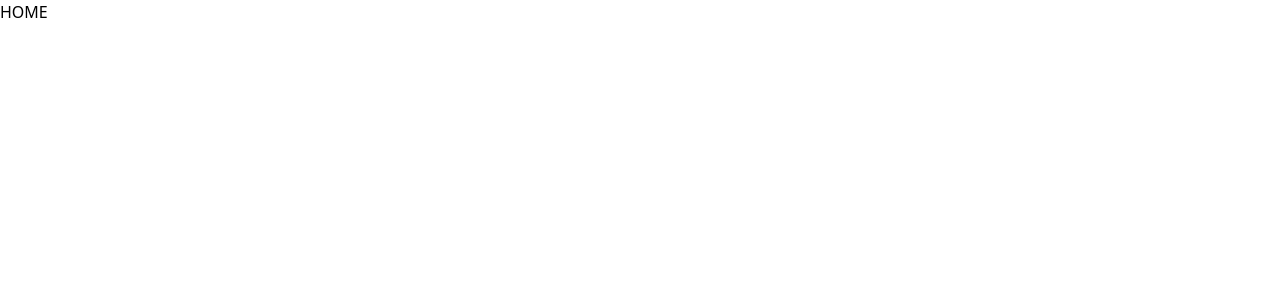
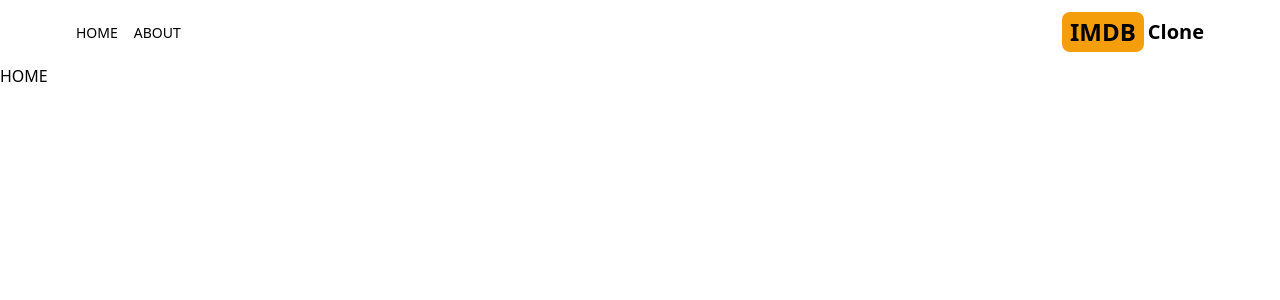
Before and after one commit to Abdisalamabdi303/Movie_Database_nextjs, a Next.js app: page / in a window 1280 px wide. Shown: the top 300 px of the page. Built offline with nearby package versions, Linux system fonts and the light colour scheme.

Commit message:
adding header section

```diff
--- /dev/null
+++ b/src/app/components/Header.jsx
@@ -0,0 +1,18 @@
+import Menuitems from "./Menuitems";
+import {AiFillHome} from 'react-icons/ai'
+import {BsFillInfoCircleFill} from 'react-icons/bs'
+
+export default function Header() {
+  return (
+    <div className='flex justify-between items-center p-3 max-w-6xl mx-auto'>
+        <div className="flex gap-4">
+            <Menuitems tittle="home" address='/' Icon={AiFillHome}/>
+            <Menuitems tittle="about" address='/about' Icon={BsFillInfoCircleFill}/>
+        </div>
+        <div className='flex gap-1 items-center'>
+            <span className="text-2xl font-bold bg-amber-500 py-1 px-2 rounded-lg">IMDB</span>
+            <span className='text-xl font-semibold hidden sm:inline'>Clone</span>
+        </div>
+    </div>
+  )
+}
--- /dev/null
+++ b/src/app/components/Menuitems.jsx
@@ -0,0 +1,10 @@
+import Link from "next/link";
+
+export default function Menuitems({tittle, address, Icon}) {
+  return (
+    <Link href={address} className='hover:text-amber-500'>
+        <Icon className='text-2xl sm:hidden'/>
+        <p className="uppercase hidden sm:inline text-sm">{tittle}</p>
+    </Link>
+  )
+}
--- a/src/app/layout.js
+++ b/src/app/layout.js
@@ -1,5 +1,6 @@
 import localFont from "next/font/local";
 import "./globals.css";
+import Header from "./components/Header";
 
 const geistSans = localFont({
   src: "./fonts/GeistVF.woff",
@@ -23,6 +24,7 @@ export default function RootLayout({ children }) {
       <body
         className={`${geistSans.variable} ${geistMono.variable} antialiased`}
       >
+        <Header/>
         {children}
       </body>
     </html>
```
Also changed, not shown: package.json (+5 -4 lines), 1 other file (tests, documents, lock files or other folders).
